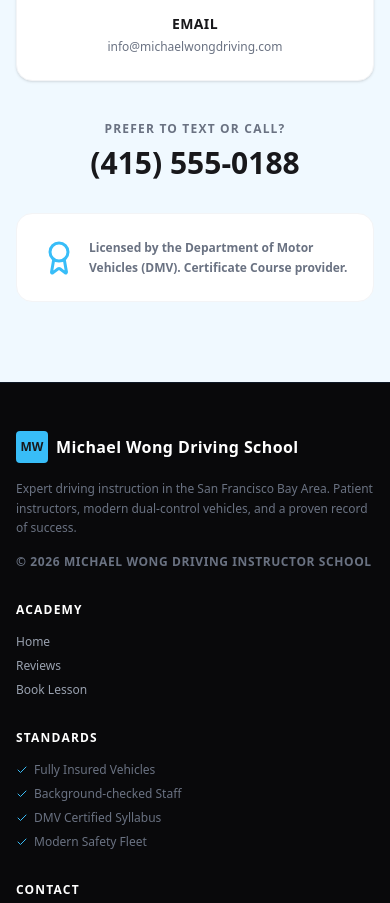
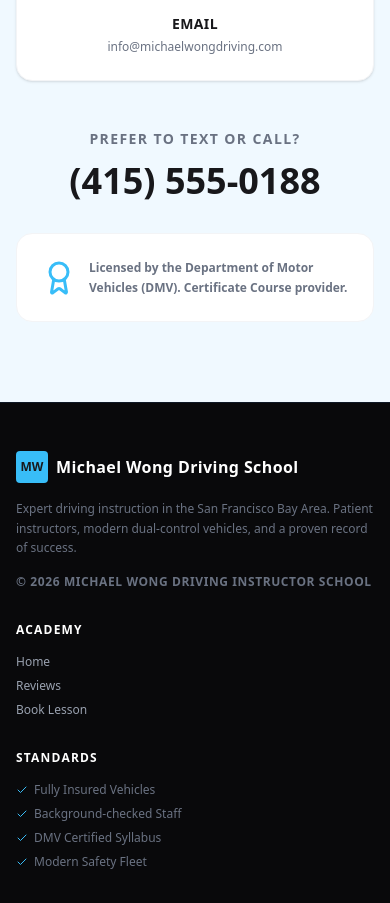
Before and after one commit to sdubz4tw/driving-school-website, a Next.js app: page / in a window 390 px wide. Shown: the part 3752-4655 px from the top of the page. Built offline with nearby package versions, Linux system fonts and the light colour scheme.

Commit message:
Increase font size of phone note section to match the largest header

```diff
--- a/src/app/page.tsx
+++ b/src/app/page.tsx
@@ -391,17 +391,19 @@
                 ))}
               </div>
 
-              <div className="mt-10 text-center space-y-2">
-                <p className="text-gray-500 text-xs font-bold uppercase tracking-widest">
+              <div className="mt-12 text-center space-y-3">
+                <p className="text-gray-500 text-sm font-extrabold uppercase tracking-widest">
                   {contact.phoneLabel ?? "Prefer to text or call?"}
                 </p>
+                <div className="leading-tight">
                   <a
                     href={`tel:${contact.phone.replace(/[^0-9]/g, "")}`}
-                  className="inline-block text-3xl sm:text-4xl font-black hover:scale-105 active:scale-95 transition-transform"
+                    className="inline-block text-4xl sm:text-5xl font-black hover:scale-105 active:scale-95 transition-transform"
                     style={{ color: "var(--brand-primary, #0B192C)" }}
                   >
                     {contact.phone}
                   </a>
+                </div>
               </div>
 
               <div className="mt-8 p-6 bg-white rounded-2xl border border-gray-100 flex items-center gap-3">
```
Lines whose indentation alone changed are shown as unchanged.
